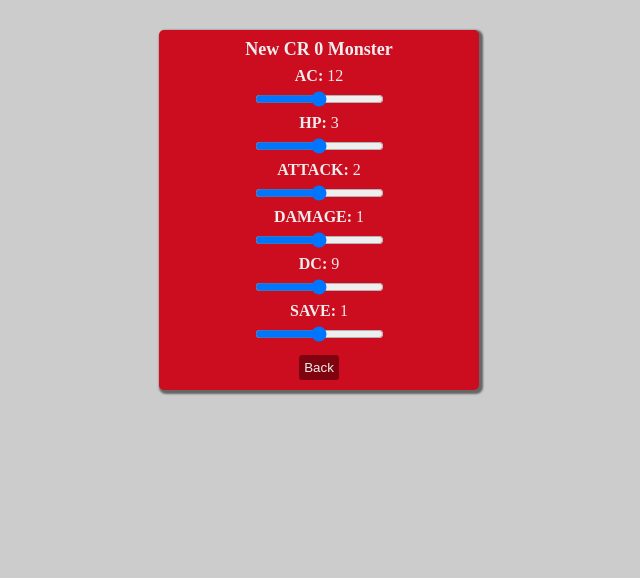
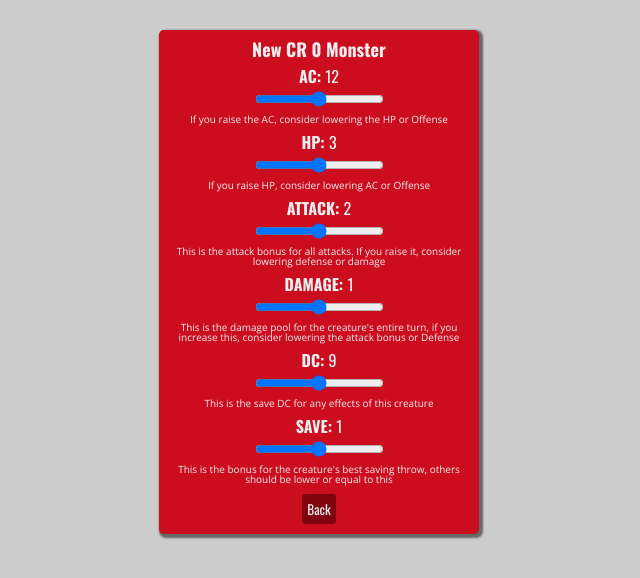
Before and after one commit to dproc96/BuildAMonster, a React (Create React App) app in the folder client/: page / in a window 1280 px wide. Both pictures are taken after a click on the button "Submit". Shown: the top 578 px of the page, without its empty margins (321-961 px from the left). Built offline with nearby package versions, Linux system fonts and the light colour scheme.

Commit message:
Added descriptions and fonts

```diff
--- a/client/public/assets/base.css
+++ b/client/public/assets/base.css
@@ -1,5 +1,10 @@
 body {
     background-color: #cccccc;
+    font-family: 'Open Sans', sans-serif;
+}
+
+h1, h2, h3, h4, h5, button {
+    font-family: 'Oswald', sans-serif;
 }
 
 h2 {
@@ -8,14 +13,30 @@ h2 {
     margin-bottom: 10px;
 }
 
+h3 {
+    margin: 5px;
+    margin-top: 10px;
+}
+
 p {
     margin: 5px;
+    font-size: 10px;
 }
 
 strong {
     font-weight: 700;
 }
 
+input {
+    outline: none;
+    border: none;
+    border-radius: 3px;
+}
+
+input:hover {
+    cursor: pointer;
+}
+
 button:focus {
     outline: none;
 }
--- a/client/public/assets/main.css
+++ b/client/public/assets/main.css
@@ -1,2 +1,3 @@
 @import "reset.css";
+@import url('https://fonts.googleapis.com/css2?family=Open+Sans:wght@400;700&family=Oswald:wght@400;700&display=swap');
 @import "base.css";
--- a/client/src/components/Builder.js
+++ b/client/src/components/Builder.js
@@ -25,6 +25,14 @@ class Builder extends React.Component {
             attack: 2,
             dc: 2,
             save: 2
+        }
+        this.descriptions = {
+            ac: "If you raise the AC, consider lowering the HP or Offense",
+            attack: "This is the attack bonus for all attacks. If you raise it, consider lowering defense or damage",
+            dc: "This is the save DC for any effects of this creature",
+            save: "This is the bonus for the creature's best saving throw, others should be lower or equal to this",
+            hp: "If you raise HP, consider lowering AC or Offense",
+            damage: "This is the damage pool for the creature's entire turn, if you increase this, consider lowering the attack bonus or Defense"
         }
     }
 
@@ -54,6 +62,7 @@ class Builder extends React.Component {
 
     handleSubmit = () => {
         const challenge = this.state.challenge;
+        if (challenge >= 0 || ["1/8", "1/4", "1/2"].indexOf(challenge) > -1) {
             const monster = new Monster(challenge);
             this.setState({
                 monster: {
@@ -61,6 +70,7 @@ class Builder extends React.Component {
                     baseStats: {...monster.stats}
                 }
             })
+        }
     }
 
     handleBack = () => {
@@ -77,17 +87,19 @@ class Builder extends React.Component {
 
     render() {
         if (this.state.monster) {
+            const stats = Object.keys(this.state.monster.stats).map((key) => {
+                return (
+                    <div>
+                        <h3 key={key}><strong>{key.toUpperCase()}: </strong>{this.state.monster.stats[key]}</h3>
+                        <input onChange={this.handleChange} type="range" key={key + "Slider"} name={key + "Slider"} id={key} value={this.state[key + "Slider"]} />
+                        <p>{this.descriptions[key]}</p>
+                    </div>
+                )
+            })
             return (
                 <Box>
                     <h2>New CR {this.state.challenge} Monster</h2>
-                    {Object.keys(this.state.monster.stats).map((key) => {
-                        return (
-                            <div>
-                                <p key={key}><strong>{key.toUpperCase()}: </strong>{this.state.monster.stats[key]}</p>
-                                <input onChange={this.handleChange} type="range" key={key + "Slider"} name={key + "Slider"} id={key} value={this.state[key+"Slider"]} />
-                            </div>
-                        )
-                    })}
+                    {stats}
                     <Button onClick={this.handleBack}>Back</Button>
                 </Box>
             )
@@ -95,7 +107,8 @@ class Builder extends React.Component {
         return (
             <Box>
                 <h2>Enter a Challenge Rating</h2>
-                <input onChange={this.handleChange} id="challenge" name="challenge" value={this.state.challenge}></input>
+                <p>This could be a positive whole number, 0, 1/8, 1/4, or 1/2</p>
+                <input style={{textAlign: "center", padding: 5}} onChange={this.handleChange} id="challenge" name="challenge" value={this.state.challenge}></input>
                 <Button onClick={this.handleSubmit}>Submit</Button>
             </Box>
         )
```
Lines whose indentation alone changed are shown as unchanged.
